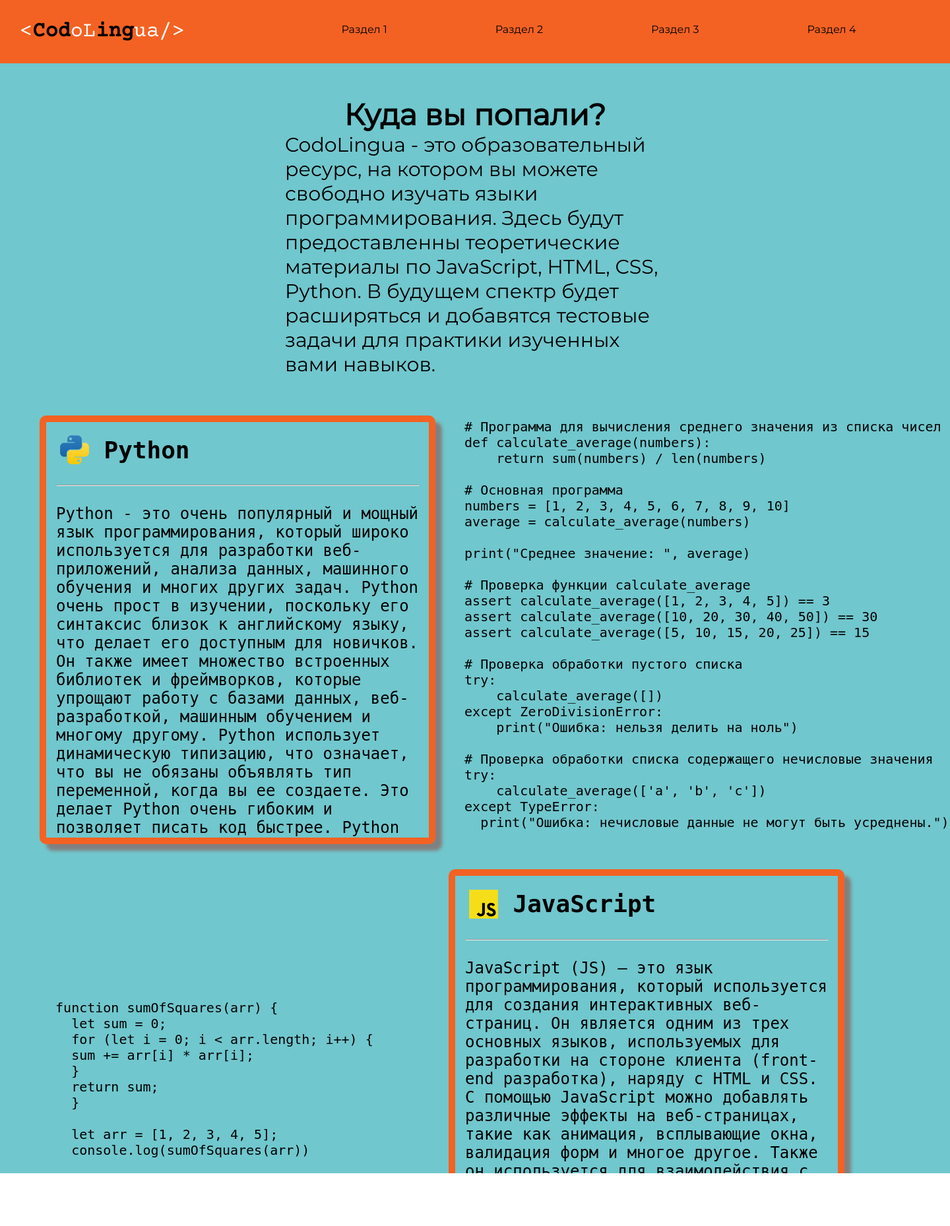
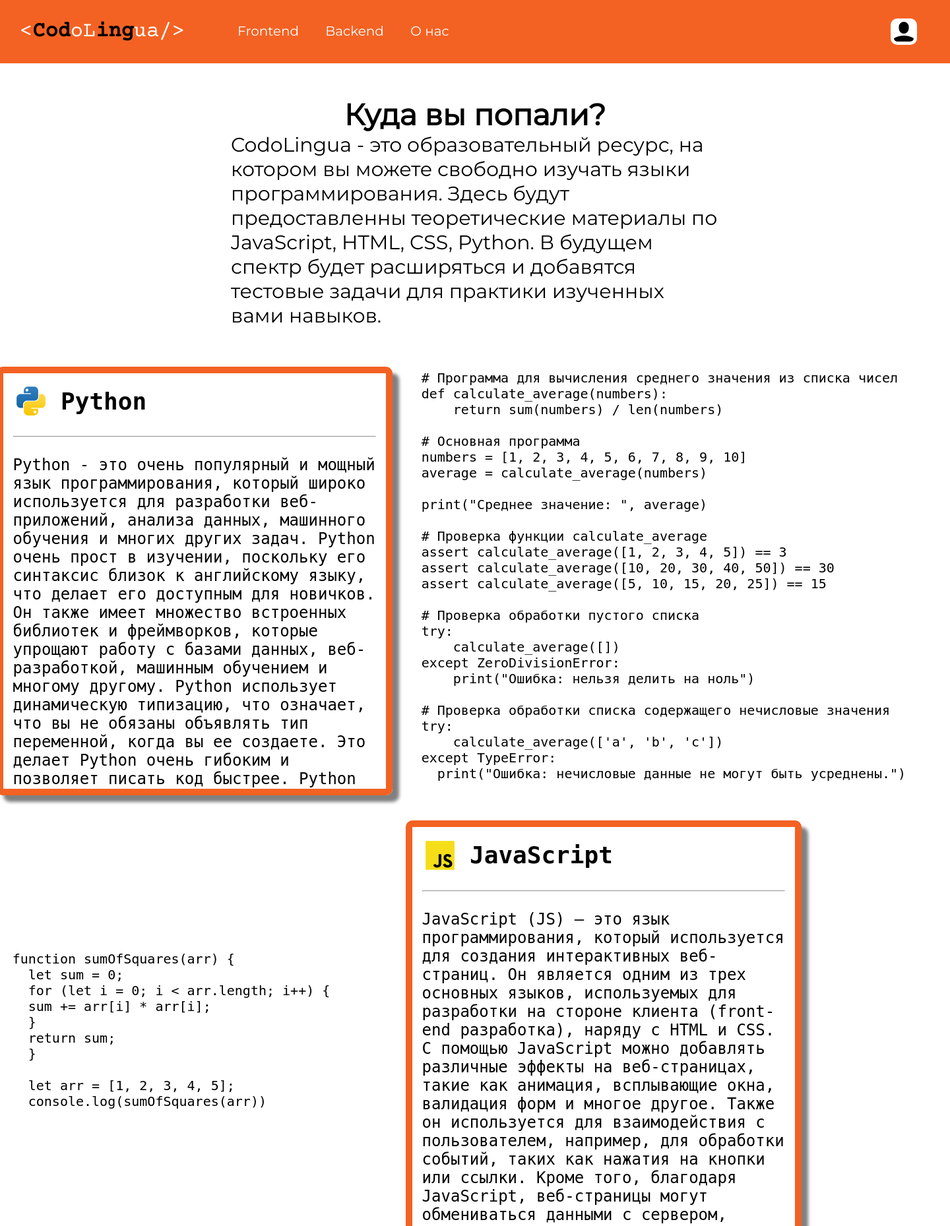
Before and after one commit to MatveyMahlyshev/CodoLingua, a Django app: page / in a window 1440 px wide. Shown: the top 1859 px of the page at 66% size. Run offline with Django 4.2, Linux system fonts and the light colour scheme.

Commit message:
complete main page

```diff
--- a/django/codolangua/codelang/static/codelang/css/cards.css
+++ b/django/codolangua/codelang/static/codelang/css/cards.css
@@ -8,6 +8,10 @@
         "html-css example-html-css";
     gap: 20px;
     margin: 0 60px;
+}
+.language-cards-wrapper{
+    display: flex;
+    justify-content: center;
 }
 .card{
     width: 550px;
@@ -45,6 +49,7 @@
 }
 .HTML-and-CSS-card{
     grid-area: html-css;
+    height: 100%;
 }
 .example-py{
     grid-area: example-py;
--- a/django/codolangua/codelang/static/codelang/css/mainstyles.css
+++ b/django/codolangua/codelang/static/codelang/css/mainstyles.css
@@ -7,11 +7,13 @@
 
 body {
     color: black;
-    font-family:'Montserrat', sans-serif;;
+    font-family: 'Montserrat', sans-serif;
+    ;
 }
+
 /* header start */
 .main-header {
-
+    display: flex;
     align-items: center;
     padding: 20px;
     background-color: #f36223;
@@ -20,10 +22,11 @@
 
 .logo {
     margin-right: auto;
-    font: 2rem 'Courier Prime', monospace;;
+    font: 2rem 'Courier Prime', monospace;
     color: white;
 }
-.logo strong{
+
+.logo strong {
     color: rgb(0, 0, 0)
 }
 
@@ -32,47 +35,86 @@
     color: inherit;
 }
 
-header a{
+header a {
     display: block;
     padding: 10px
 }
 
 .navigation-item a:hover {
-    color: rgb(255, 255, 255);
+    color: white;
+}
+.navigation-item{
+    color: white;
+    margin: 0 10px;
 }
 
-.main-navigation{
+.navigation-item > .dropdown-languages {
+    color: black;
+}
+
+.main-navigation {
     display: grid;
     grid-template-columns: 300px 1fr;
-    column-gap: 75px;
+    column-gap: 15px;
 }
-.main-navigation-list{
+
+.main-navigation-list {
     display: flex;
-    justify-content: space-between;
+    justify-content: flex-start;
+    font-size: 20px;
     width: 800px;
-    margin: 0 auto;
     padding: 5px;
     list-style-type: none;
 }
+
+.dropdown-languages {
+    border-radius: 10px;
+    list-style-type: none;
+    display: none;
+    position: absolute;
+    z-index: 1;
+    background-color: white;
+    min-width: 160px;
+    box-shadow: 0px 8px 16px 0px rgba(0, 0, 0, 0.2);
+    padding: 12px 16px;
+}
+.dropdown-languages a:hover{
+    color: #f36223;
+}
+.navigation-item:hover > .dropdown-languages {
+    display: block;
+}
+.personal-account{
+    position: absolute;
+    right: 50px;
+    width: 30px;
+    background-color: #fff;
+    padding: 5px;
+    border-radius: 10px;
+    height: auto;
+}
 /* header end */
 /* main start */
-.description{
+.description {
     display: flex;
     justify-content: center;
     align-items: center;
 }
-.description-wrapper{
+
+.description-wrapper {
     display: inline-block;
-    width: 40%;
+    width: 740px;
     font-size: 30px;
     margin-bottom: 40px;
 }
+
 .description-wrapper h1 {
     display: flex;
     justify-content: center;
 }
+
 /* footer start */
-.main-footer{
+.main-footer {
     display: flex;
     justify-content: center;
     align-items: center;
@@ -81,4 +123,5 @@
     margin-top: 40px;
     color: white;
 }
+
 /* footer end */
--- a/django/codolangua/codelang/templates/codelang/index.html
+++ b/django/codolangua/codelang/templates/codelang/index.html
@@ -27,6 +27,7 @@
       </p>
     </div>
   </article>
+  <div class="language-cards-wrapper">
     <section class="language-cards">
       <div class="card python-card">
         <header class="card-header">
@@ -43,19 +44,19 @@
         <p class="lang-description">
           Python - это очень популярный и мощный язык программирования, который
           широко используется для разработки веб-приложений, анализа данных,
-        машинного обучения и многих других задач. Python очень прост в изучении,
-        поскольку его синтаксис близок к английскому языку, что делает его
-        доступным для новичков. Он также имеет множество встроенных библиотек и
-        фреймворков, которые упрощают работу с базами данных, веб-разработкой,
-        машинным обучением и многому другому. Python использует динамическую
-        типизацию, что означает, что вы не обязаны объявлять тип переменной,
-        когда вы ее создаете. Это делает Python очень гибоким и позволяет писать
-        код быстрее. Python также поддерживает объектно-ориентированное
-        программирование, что означает, что вы можете создавать свои собственные
-        типы данных и использовать их в своих программах. Python имеет широкую
-        поддержку для разработки, включая отладку, тестирование, и многое
-        другое. Это делает его очень полезным для разработки программного
-        обеспечения.
+          машинного обучения и многих других задач. Python очень прост в
+          изучении, поскольку его синтаксис близок к английскому языку, что
+          делает его доступным для новичков. Он также имеет множество встроенных
+          библиотек и фреймворков, которые упрощают работу с базами данных,
+          веб-разработкой, машинным обучением и многому другому. Python
+          использует динамическую типизацию, что означает, что вы не обязаны
+          объявлять тип переменной, когда вы ее создаете. Это делает Python
+          очень гибоким и позволяет писать код быстрее. Python также
+          поддерживает объектно-ориентированное программирование, что означает,
+          что вы можете создавать свои собственные типы данных и использовать их
+          в своих программах. Python имеет широкую поддержку для разработки,
+          включая отладку, тестирование, и многое другое. Это делает его очень
+          полезным для разработки программного обеспечения.
         </p>
       </div>
       <div class="example-py code-example">
@@ -129,10 +130,10 @@
           окна, валидация форм и многое другое. Также он используется для
           взаимодействия с пользователем, например, для обработки событий, таких
           как нажатия на кнопки или ссылки. Кроме того, благодаря JavaScript,
-        веб-страницы могут обмениваться данными с сервером, отправляя запросы и
-        получая ответы. Это позволяет создавать динамические веб-приложения,
-        которые могут взаимодействовать с базой данных на сервере. Для работы с
-        JavaScript используются различные библиотеки и фреймворки, такие как
+          веб-страницы могут обмениваться данными с сервером, отправляя запросы
+          и получая ответы. Это позволяет создавать динамические веб-приложения,
+          которые могут взаимодействовать с базой данных на сервере. Для работы
+          с JavaScript используются различные библиотеки и фреймворки, такие как
           jQuery, React, Angular и другие. Они помогают упростить и ускорить
           процесс разработки, предоставляя готовые решения для различных задач.
         </p>
@@ -157,20 +158,61 @@
         <p class="lang-description">
           HTML (Hypertext Markup Language) — это язык разметки гипертекста,
           используемый для создания структуры веб-страницы. Он определяет
-        содержание, структуру и размещение элементов на веб-странице, таких как
-        заголовки, параграфы, изображения, ссылки и т.д. HTML-код представляет
-        собой текстовый файл, который может быть открыт и отредактирован в любом
-        текстовом редакторе. CSS (Cascading Style Sheets) — это набор правил,
-        определяющих внешний вид и расположение элементов на веб-страницах. С
-        помощью CSS можно изменять шрифты, цвета, размеры, отступы, границы и
-        многие другие параметры. CSS-код обычно размещается внутри HTML-кода и
-        применяется к определенным элементам или группам элементов. Оба эти
-        языка являются основой для создания веб-сайтов и веб-приложений. Они
-        позволяют дизайнерам и разработчикам контролировать внешний вид и
-        функциональность веб-страниц, делая их интерактивными и привлекательными
-        для пользователей.
+          содержание, структуру и размещение элементов на веб-странице, таких
+          как заголовки, параграфы, изображения, ссылки и т.д. HTML-код
+          представляет собой текстовый файл, который может быть открыт и
+          отредактирован в любом текстовом редакторе. CSS (Cascading Style
+          Sheets) — это набор правил, определяющих внешний вид и расположение
+          элементов на веб-страницах. С помощью CSS можно изменять шрифты,
+          цвета, размеры, отступы, границы и многие другие параметры. CSS-код
+          обычно размещается внутри HTML-кода и применяется к определенным
+          элементам или группам элементов. Оба эти языка являются основой для
+          создания веб-сайтов и веб-приложений. Они позволяют дизайнерам и
+          разработчикам контролировать внешний вид и функциональность
+          веб-страниц, делая их интерактивными и привлекательными для
+          пользователей.
         </p>
       </div>
+
+      <div class="example-html-css code-example">
+        <pre>
+        <code>
+          <strong>HTML</strong>
+          &lt;!DOCTYPE html&gt;
+          &lt;html&gt;
+          &lt;head&gt;
+            &lt;link rel="stylesheet" type="text/css" href="styles.css"&gt;
+          &lt;/head&gt;
+          &lt;body&gt;
+            &lt;div class="container"&gt;
+              &lt;h1&gt;Hello, World!&lt;/h1&gt;
+                &lt;p&gt;This is a simple example of HTML and CSS.&lt;/p&gt;
+              &lt;/div&gt;
+          &lt;/body&gt;
+          &lt;/html&gt;
+          <hr>
+          <strong>CSS</strong>
+          body {
+            font-family: Arial, sans-serif;
+          }
+          .container {
+              width: 80%;
+              margin: 0 auto;
+              padding: 20px;
+              background-color: #f0f0f0;
+              border-radius: 10px;
+          }
+          h1 {
+              color: #333;
+          }
+          p {
+              color: #666;
+          }
+        </code>
+      </pre>
+      </div>
+
     </section>
+  </div>
 </main>
 {% endblock %}
--- /dev/null
+++ b/django/codolangua/codelang/templates/codelang/python-page.html
@@ -0,0 +1,5 @@
+{% extends 'base.html' %} {%load static%}
+{% block link %}
+{%endblock%}
+{% block content %}
+{% endblock %}
--- a/django/codolangua/codelang/urls.py
+++ b/django/codolangua/codelang/urls.py
@@ -3,4 +3,5 @@
 
 urlpatterns = [
     path('', views.index, name='home'),
+    path('python/', views.python, name='python'),
 ]
--- a/django/codolangua/codelang/views.py
+++ b/django/codolangua/codelang/views.py
@@ -5,3 +5,8 @@
 def index(request):
     data = {'title': 'Главная страница'}
     return render(request, 'codelang/index.html', context=data)
+
+
+def python(request):
+    data = {'title': 'Теория Python'}
+    return render(request, 'codelang/python-page.html', context=data)
--- a/django/codolangua/templates/base.html
+++ b/django/codolangua/templates/base.html
@@ -6,34 +6,44 @@
     <meta name="viewport" content="width=device-width, initial-scale=1.0" />
     <title>{{title}}</title>
     {% block link %} {%endblock%}
-    <style>
-        body {
-            background-image: url("{% static 'codelang/images/background.png' %}");
-        }
-    </style>
     <link
-        type="text/css"
-        href="{% static 'codelang/css/mainstyles.css' %}"
-        rel="stylesheet"
-/>
+      type="text/css"
+      href="{% static 'codelang/css/mainstyles.css' %}"
+      rel="stylesheet"
+    />
   </head>
   <body>
     <header class="main-header">
       <nav class="main-navigation">
         <a href="{% url 'home' %}">
-          <span class="logo"> &lt;<strong>Cod</strong>oL<strong>ing</strong>ua/&gt;</span>
+          <span class="logo">
+            &lt;<strong>Cod</strong>oL<strong>ing</strong>ua/&gt;</span
+          >
         </a>
         <ul class="main-navigation-list">
-          <li class="navigation-item"><a href="#">Раздел 1</a></li>
-          <li class="navigation-item"><a href="#">Раздел 2</a></li>
-          <li class="navigation-item"><a href="#">Раздел 3</a></li>
-          <li class="navigation-item"><a href="#">Раздел 4</a></li>
+          <li class="navigation-item">
+            <a href="#">Frontend</a>
+            <ul class="dropdown-languages">
+              <li><a href="#">HTML и CSS</a></li>
+              <li><a href="#">JavaScript</a></li>
+            </ul>
+          </li>
+          <li class="navigation-item">
+            <a href="#">Backend</a>
+            <ul class="dropdown-languages">
+              <li><a href="{% url 'python' %}">Python</a></li>
+            </ul>
+          </li>
+          <li class="navigation-item"><a href="#">О нас</a></li>
         </ul>
       </nav>
+      <img
+        src="{% static 'codelang/images/account.svg' %}"
+        alt="Личный кабинет"
+        class="personal-account"
+      />
     </header>
     {% block content %} {% endblock %}
-    <footer class="main-footer">
-      &copy;Project For ManagePrgoramProjects
-    </footer>
+    <footer class="main-footer">&copy;Project For ManagePrgoramProjects</footer>
   </body>
 </html>
```
Also changed, not shown: django/codolangua/codelang/static/codelang/images/account.svg (added), django/codolangua/codelang/static/codelang/images/code-bg.png (deleted), django/codolangua/db.sqlite3 (added). Lines whose indentation alone changed are shown as unchanged.
